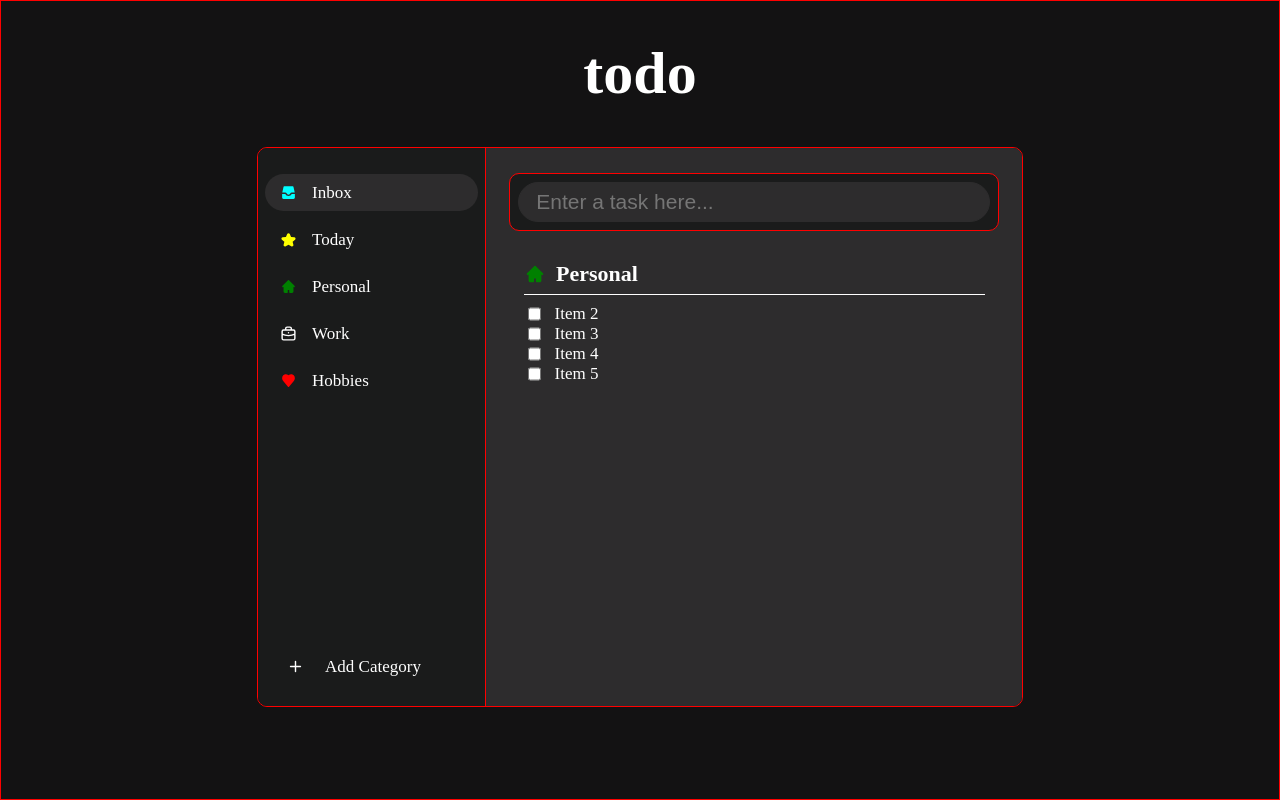
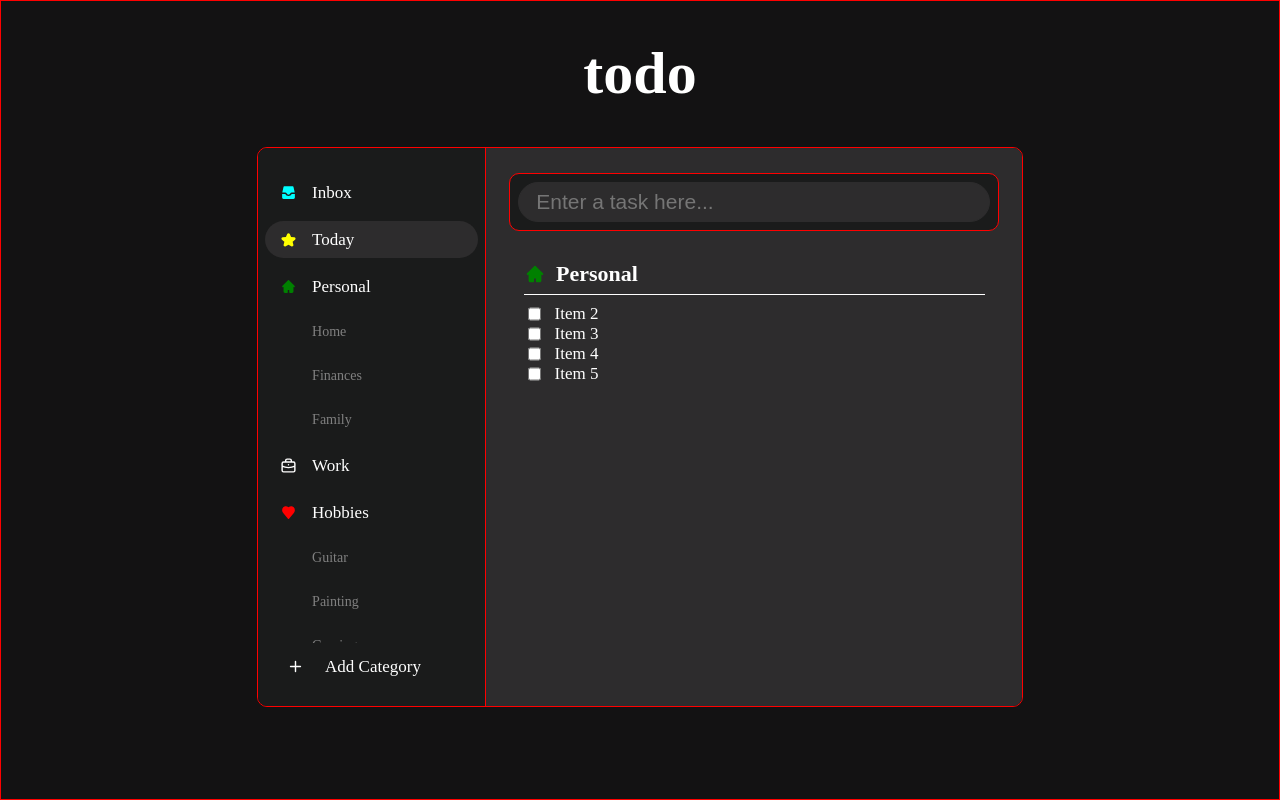
Before and after one commit to a-d14/SimplyDO, a website built with Parcel: page index.html in a window 1280 px wide. Built offline with nearby package versions, Linux system fonts and the light colour scheme.

Commit message:
Sidebar display created

```diff
--- a/index.html
+++ b/index.html
@@ -15,7 +15,7 @@
         <main class="main">
             <div class="main__navigation">
                 <div class="main__navigation__list">
-                    <div class="main__navigation--item selected">
+                    <!-- <div href="" class="main__navigation--item selected">
                         <svg class="icon icon--small icon--inbox w-6 h-6 text-gray-800 dark:text-white" aria-hidden="true" xmlns="http://www.w3.org/2000/svg" width="24" height="24" fill="currentColor" viewBox="0 0 24 24">
                             <path fill-rule="evenodd" d="M5.024 3.783A1 1 0 0 1 6 3h12a1 1 0 0 1 .976.783L20.802 12h-4.244a1.99 1.99 0 0 0-1.824 1.205 2.978 2.978 0 0 1-5.468 0A1.991 1.991 0 0 0 7.442 12H3.198l1.826-8.217ZM3 14v5a2 2 0 0 0 2 2h14a2 2 0 0 0 2-2v-5h-4.43a4.978 4.978 0 0 1-9.14 0H3Z" clip-rule="evenodd"/>
                         </svg>
@@ -34,33 +34,30 @@
                         Personal
                     </div>
                     <div class="main__navigation--item">
-                        <!-- <svg class="w-6 h-6 text-gray-800 dark:text-white icon icon--small icon--folder" aria-hidden="true" xmlns="http://www.w3.org/2000/svg" width="24" height="24" fill="currentColor" viewBox="0 0 24 24">
-                            <path fill-rule="evenodd" d="M3 6a2 2 0 0 1 2-2h5.532a2 2 0 0 1 1.536.72l1.9 2.28H3V6Zm0 3v10a2 2 0 0 0 2 2h14a2 2 0 0 0 2-2V9H3Z" clip-rule="evenodd"/>
-                        </svg> -->
                         <svg class="w-6 h-6 text-gray-800 dark:text-white icon--small" aria-hidden="true" xmlns="http://www.w3.org/2000/svg" width="24" height="24" fill="none" viewBox="0 0 24 24">
                             <path stroke="currentColor" stroke-linecap="round" stroke-linejoin="round" stroke-width="2" d="M8 7H5a2 2 0 0 0-2 2v4m5-6h8M8 7V5a2 2 0 0 1 2-2h4a2 2 0 0 1 2 2v2m0 0h3a2 2 0 0 1 2 2v4m0 0v6a2 2 0 0 1-2 2H5a2 2 0 0 1-2-2v-6m18 0s-4 2-9 2-9-2-9-2m9-2h.01"/>
                         </svg>
                         Work
                     </div>
-                    <div class="main__navigation--item">
+                    <a class="main__navigation--item">
                         <svg class="w-6 h-6 text-gray-800 dark:text-white icon icon--small icon--heart" aria-hidden="true" xmlns="http://www.w3.org/2000/svg" width="24" height="24" fill="currentColor" viewBox="0 0 24 24">
                             <path d="m12.75 20.66 6.184-7.098c2.677-2.884 2.559-6.506.754-8.705-.898-1.095-2.206-1.816-3.72-1.855-1.293-.034-2.652.43-3.963 1.442-1.315-1.012-2.678-1.476-3.973-1.442-1.515.04-2.825.76-3.724 1.855-1.806 2.201-1.915 5.823.772 8.706l6.183 7.097c.19.216.46.34.743.34a.985.985 0 0 0 .743-.34Z"/>
                         </svg>
                         Hobbies
-                    </div>
+                    </a> -->
                 </div>
-                <div class="main__navigation--item main__navigation--item__add-category">
-                    <form class="main__navigation--item__add-category--form main__navigation--item__add-category--form__hidden">
+                <div class="main__navigation--item main__navigation__add-category">
+                    <form class="main__navigation__add-category--form main__navigation__add-category--form__hidden">
                         <p><strong>Add Category</strong></p>
-                        <input class="input input__small main__navigation--item__add-category--form__input" type="text" placeholder="Enter Name" />
+                        <input class="input input__small main__navigation__add-category--form__input" type="text" placeholder="Enter Name" />
                         <select class="input__small dropdown" name="" id="">
                             <option value="" selected>Select a folder</option>
                             <option>Personal</option>
                             <option>Work</option>
                         </select>
-                        <button class="main__navigation--item__add-category--form__button" type="submit">Add</button>
+                        <button class="main__navigation__add-category--form__button" type="submit">Add</button>
                     </form>
-                    <button onclick="console.log('Click')" type="button" class="main__navigation--item__add-category__button">
+                    <button onclick="console.log('Click')" type="button" class="main__navigation__add-category__button">
                         <svg class="w-6 h-6 text-gray-800 dark:text-white icon icon--small icon--plus" aria-hidden="true" xmlns="http://www.w3.org/2000/svg" width="24" height="24" fill="none" viewBox="0 0 24 24">
                             <path stroke="currentColor" stroke-linecap="round" stroke-linejoin="round" stroke-width="2" d="M5 12h14m-7 7V5"/>
                         </svg>
--- a/src/js/controller.js
+++ b/src/js/controller.js
@@ -4,15 +4,36 @@ import listView from './views/ListView.js';
 import sidebarView from './views/sidebarView.js';
 import addItemView from './views/addItemView.js';
 
+import { capitalizeFirstLetter } from './helpers.js';
+
 
 // DISPLAY ITEMS
-const controlItemDisplay = function(day = model.state.selectedDay) {
+const controlItemDisplay = function() {
     listView.render(model.state.items[day].items);
 }
 
 // DISPLAY SIDE-NAV
 const controlSidebarDisplay = function() {
-    sidebarView.render();
+
+    let categories = model.state["categories"].map(cat => {return {...cat}});
+
+    categories.forEach(cat => {
+        cat.name = capitalizeFirstLetter(cat.name);
+        if(cat.parent) {
+            const parent = categories.find(c => c.id == cat.parent);
+            if(parent.children) {
+                parent.children.push(cat);
+            } else {
+                parent.children = [cat];
+            }
+        }
+    });
+
+    categories = categories.filter(cat => cat.parent === null);
+
+    console.log(categories);
+
+    sidebarView.render(categories);
 }
 
 // ADD ITEM TO LIST
@@ -51,7 +72,7 @@ const switchDayController = function(day) {
 }
 
 function init() {
-    controlItemDisplay();
+    // controlItemDisplay();
     controlSidebarDisplay();
     sidebarView.addHandlerDayChange(switchDayController);
     addItemView.addHandlerOnSubmit(addItemController);
--- a/src/js/helpers.js
+++ b/src/js/helpers.js
@@ -0,0 +1,3 @@
+export const capitalizeFirstLetter = function(string) {
+    return string.charAt(0).toUpperCase() + string.slice(1);
+}
--- a/src/js/model.js
+++ b/src/js/model.js
@@ -1,43 +1,39 @@
-const model = {
-    "personal": {
-        "home" : [
-            { id: 1, content: "Buy groceries", edit: false, completed: false, date: new Date() },
-            { id: 2, content: "Paint the living room wall", edit: false, completed: false, date: new Date() },
-            { id: 3, content: "Do the laundry", edit: false, completed: false, date: null },
-            { id: 4, content: "Clean the garage", edit: false, completed: false, date: null },
-        ],
-        "finances": [
-            { id: 5, content: "File taxes", edit: false, completed: false, date: new Date() },
-            { id: 6, content: "Sell XYZ stock", edit: false, completed: false, date: new Date() },
-            { id: 7, content: "Buy XYZ crypto", edit: false, completed: false, date: null },
-        ],
-        "family": [
-            { id: 8, content: "Dinner with family", edit: false, completed: false, date: new Date() },
-            { id: 9, content: "Build the lego set with the kids", edit: false, completed: false, date: new Date() },
-            { id: 10, content: "Buy the christmas presents", edit: false, completed: false, date: null },
-        ]
-    },
-    "work": [
-        { id: 11, content: "Set goals for the quarter with the team", edit: false, completed: false, date: new Date() },
-        { id: 12, content: "Decide on appraisals for the high performers", edit: false, completed: false, date: new Date() },
-        { id: 13, content: "Organize the yearly office getaway", edit: false, completed: false, date: null },
+export const state = {
+
+    "categories": [
+        {id: 1, name: "personal", numberOfItems: 10, parent: null},
+        {id: 2, name: "work", numberOfItems: 3, parent: null},
+        {id: 3, name: "hobbies", numberOfItems: 9, parent: null},
+        {id: 4, name: "home", numberOfItems: 4, parent: 1},
+        {id: 5, name: "finances", numberOfItems: 3, parent: 1},
+        {id: 6, name: "family", numberOfItems: 3, parent: 1},
+        {id: 7, name: "guitar", numberOfItems: 3, parent: 3},
+        {id: 8, name: "painting", numberOfItems: 3, parent: 3},
+        {id: 9, name: "gaming", numberOfItems: 3, parent: 3}
     ],
-    "hobbies": {
-        "guitar": [
-            { id: 14, content: "Learn the A minor pentatonic scale", edit: false, completed: false, date: new Date() },
-            { id: 15, content: "Learn to read sheet notation", edit: false, completed: false, date: new Date() },
-            { id: 16, content: "Learn to play Smells like Teen Spirit", edit: false, completed: false, date: null }
-        ],
-        "painting": [
-            { id: 17, content: "Learn the basics of brush strokes", edit: false, completed: false, date: new Date() },
-            { id: 18, content: "Learn to make urban sketches", edit: false, completed: false, date: new Date() },
-            { id: 19, content: "Finish the bob ross follow along painting", edit: false, completed: false, date: null },
-        ],
-        "gaming": [
-            { id: 20, content: "Learn the Jiggle Peek", edit: false, completed: false, date: new Date() },
-            { id: 21, content: "Learn how to play Sage", edit: false, completed: false, date: new Date() },
-            { id: 22, content: "Reach Platinum 3", edit: false, completed: false, date: null },
-        ]
-    },
-    "numItems": 22
+
+    items: [
+        { id: 1, content: "Buy groceries", edit: false, completed: false, date: new Date(), category: 4 },
+        { id: 2, content: "Paint the living room wall", edit: false, completed: false, date: new Date(), category: 4 },
+        { id: 3, content: "Do the laundry", edit: false, completed: false, date: null, category: 4 },
+        { id: 4, content: "Clean the garage", edit: false, completed: false, date: null, category: 4 },
+        { id: 5, content: "File taxes", edit: false, completed: false, date: new Date(), category: 5 },
+        { id: 6, content: "Sell XYZ stock", edit: false, completed: false, date: new Date(), category: 5 },
+        { id: 7, content: "Buy XYZ crypto", edit: false, completed: false, date: null, category: 5 },
+        { id: 8, content: "Dinner with family", edit: false, completed: false, date: new Date(), category: 6 },
+        { id: 9, content: "Build the lego set with the kids", edit: false, completed: false, date: new Date(), category: 6 },
+        { id: 10, content: "Buy the christmas presents", edit: false, completed: false, date: null, category: 6 },
+        { id: 11, content: "Set goals for the quarter with the team", edit: false, completed: false, date: new Date(), category: 2 },
+        { id: 12, content: "Decide on appraisals for the high performers", edit: false, completed: false, date: new Date(), category: 2 },
+        { id: 13, content: "Organize the yearly office getaway", edit: false, completed: false, date: null, category: 2 },
+        { id: 14, content: "Learn the A minor pentatonic scale", edit: false, completed: false, date: new Date(), category: 7 },
+        { id: 15, content: "Learn to read sheet notation", edit: false, completed: false, date: new Date(), category: 7 },
+        { id: 16, content: "Learn to play Smells like Teen Spirit", edit: false, completed: false, date: null, category: 7 },
+        { id: 17, content: "Learn the basics of brush strokes", edit: false, completed: false, date: new Date(), category: 8 },
+        { id: 18, content: "Learn to make urban sketches", edit: false, completed: false, date: new Date(), category: 8 },
+        { id: 19, content: "Finish the bob ross follow along painting", edit: false, completed: false, date: null, category: 8 },
+        { id: 20, content: "Learn the Jiggle Peek", edit: false, completed: false, date: new Date(), category: 9 },
+        { id: 21, content: "Learn how to play Sage", edit: false, completed: false, date: new Date(), category: 9 },
+        { id: 22, content: "Reach Platinum 3", edit: false, completed: false, date: null, category: 9 }
+    ]
 }
--- a/src/js/views/sidebarView.js
+++ b/src/js/views/sidebarView.js
@@ -1,29 +1,65 @@
 import View from "./View.js";
 
 class SidebarView extends View {
+  _parent = document.querySelector(".main__navigation__list");
 
-    _parent = document.querySelector('.select-day__items');
+  _svgs = {
+    inbox: `<svg class="icon icon--small icon--inbox w-6 h-6 text-gray-800 dark:text-white" aria-hidden="true" xmlns="http://www.w3.org/2000/svg" width="24" height="24" fill="currentColor" viewBox="0 0 24 24">
+                    <path fill-rule="evenodd" d="M5.024 3.783A1 1 0 0 1 6 3h12a1 1 0 0 1 .976.783L20.802 12h-4.244a1.99 1.99 0 0 0-1.824 1.205 2.978 2.978 0 0 1-5.468 0A1.991 1.991 0 0 0 7.442 12H3.198l1.826-8.217ZM3 14v5a2 2 0 0 0 2 2h14a2 2 0 0 0 2-2v-5h-4.43a4.978 4.978 0 0 1-9.14 0H3Z" clip-rule="evenodd"/>
+                </svg>`,
+    today: `<svg class="w-6 h-6 text-gray-800 dark:text-white icon icon--small icon--star" aria-hidden="true" xmlns="http://www.w3.org/2000/svg" width="24" height="24" fill="currentColor" viewBox="0 0 24 24">
+                    <path d="M13.849 4.22c-.684-1.626-3.014-1.626-3.698 0L8.397 8.387l-4.552.361c-1.775.14-2.495 2.331-1.142 3.477l3.468 2.937-1.06 4.392c-.413 1.713 1.472 3.067 2.992 2.149L12 19.35l3.897 2.354c1.52.918 3.405-.436 2.992-2.15l-1.06-4.39 3.468-2.938c1.353-1.146.633-3.336-1.142-3.477l-4.552-.36-1.754-4.17Z"/>
+                </svg>`,
+    personal: `<svg class="w-6 h-6 text-gray-800 dark:text-white icon icon--small icon--house" aria-hidden="true" xmlns="http://www.w3.org/2000/svg" width="24" height="24" fill="currentColor" viewBox="0 0 24 24">
+                        <path fill-rule="evenodd" d="M11.293 3.293a1 1 0 0 1 1.414 0l6 6 2 2a1 1 0 0 1-1.414 1.414L19 12.414V19a2 2 0 0 1-2 2h-3a1 1 0 0 1-1-1v-3h-2v3a1 1 0 0 1-1 1H7a2 2 0 0 1-2-2v-6.586l-.293.293a1 1 0 0 1-1.414-1.414l2-2 6-6Z" clip-rule="evenodd"/>
+                    </svg>`,
+    work: `<svg class="w-6 h-6 text-gray-800 dark:text-white icon--small" aria-hidden="true" xmlns="http://www.w3.org/2000/svg" width="24" height="24" fill="none" viewBox="0 0 24 24">
+                    <path stroke="currentColor" stroke-linecap="round" stroke-linejoin="round" stroke-width="2" d="M8 7H5a2 2 0 0 0-2 2v4m5-6h8M8 7V5a2 2 0 0 1 2-2h4a2 2 0 0 1 2 2v2m0 0h3a2 2 0 0 1 2 2v4m0 0v6a2 2 0 0 1-2 2H5a2 2 0 0 1-2-2v-6m18 0s-4 2-9 2-9-2-9-2m9-2h.01"/>
+                </svg>`,
+    hobbies: `<svg class="w-6 h-6 text-gray-800 dark:text-white icon icon--small icon--heart" aria-hidden="true" xmlns="http://www.w3.org/2000/svg" width="24" height="24" fill="currentColor" viewBox="0 0 24 24">
+                        <path d="m12.75 20.66 6.184-7.098c2.677-2.884 2.559-6.506.754-8.705-.898-1.095-2.206-1.816-3.72-1.855-1.293-.034-2.652.43-3.963 1.442-1.315-1.012-2.678-1.476-3.973-1.442-1.515.04-2.825.76-3.724 1.855-1.806 2.201-1.915 5.823.772 8.706l6.183 7.097c.19.216.46.34.743.34a.985.985 0 0 0 .743-.34Z"/>
+                    </svg>`,
+    other: `<svg class="w-6 h-6 text-gray-800 dark:text-white icon icon--small icon--heart" aria-hidden="true" xmlns="http://www.w3.org/2000/svg" width="24" height="24" fill="currentColor" viewBox="0 0 24 24">
+                    </svg>`,
+  };
 
   _generateMarkup() {
-        return ['monday', 'tuesday', 'wednesday', 'thursday', 'friday', 'saturday', 'sunday'].map(
-            day => {
-                if(day === this._data) {
-                    return `<li class="select-day__item select-day__item--select">${day}</li>`;
-                } else {
-                    return `<li class="select-day__item">${day}</li>`
+        return `
+            <div data-id="-1" class="main__navigation--item">
+                ${this._svgs.inbox}
+                Inbox
+            </div>
+            <div data-id="-2" class="main__navigation--item selected">
+                ${this._svgs.today}
+                Today
+            </div>
+            ${
+                this._data.map(cat => (
+                    `<div data-id=${cat.id} class="main__navigation--item">
+                        ${this._svgs[cat.name.toLowerCase()] ?? ''}
+                        ${cat.name}
+                    </div>
+                    ${cat.children ?
+                        cat.children.map(c => (
+                            `<div data-id=${c.id} class="main__navigation--item main__navigation--sub-item">
+                                ${this._svgs[c.name.toLowerCase()] ?? this._svgs.other}
+                            ${c.name}
+                            </div>`
+                        )).join('') : ''
                     }
+                    `
+                )).join('')
             }
-        ).join('');
+        `;
     }
 
   addHandlerDayChange(handler) {
-        this._parent.addEventListener('click', (e) => {
+    this._parent.addEventListener("click", (e) => {
       console.log(e.target.innerText.trim());
       const targetDay = e.target.innerText;
       handler(targetDay);
     });
   }
-
 }
 
 export default new SidebarView();
--- a/src/sass/_components.scss
+++ b/src/sass/_components.scss
@@ -18,9 +18,11 @@
         display: flex;
         flex-direction: column;
         gap: 1rem;
+        overflow: scroll;
     }
 
     &--item {
+        // text-decoration: none;
         padding: 4% 7%;
 
         border-radius: 2.5rem;
@@ -40,6 +42,17 @@
         &:hover {
             cursor: pointer;
             background-color: #2D2C2D;
+        }
+
+        // &:visited, &:active {
+        //     color: inherit;
+        // }
+
+    }
+
+    &--sub-item {
+        font-size: 1.4rem;
+        color: grey;
     }
 
     &__add-category {
@@ -132,7 +145,6 @@
                 }
             }
 
-            }
         }
     }
 
```
Also changed, not shown: dist/index.html, style.css, 5 other files. Lines whose indentation alone changed are shown as unchanged.
